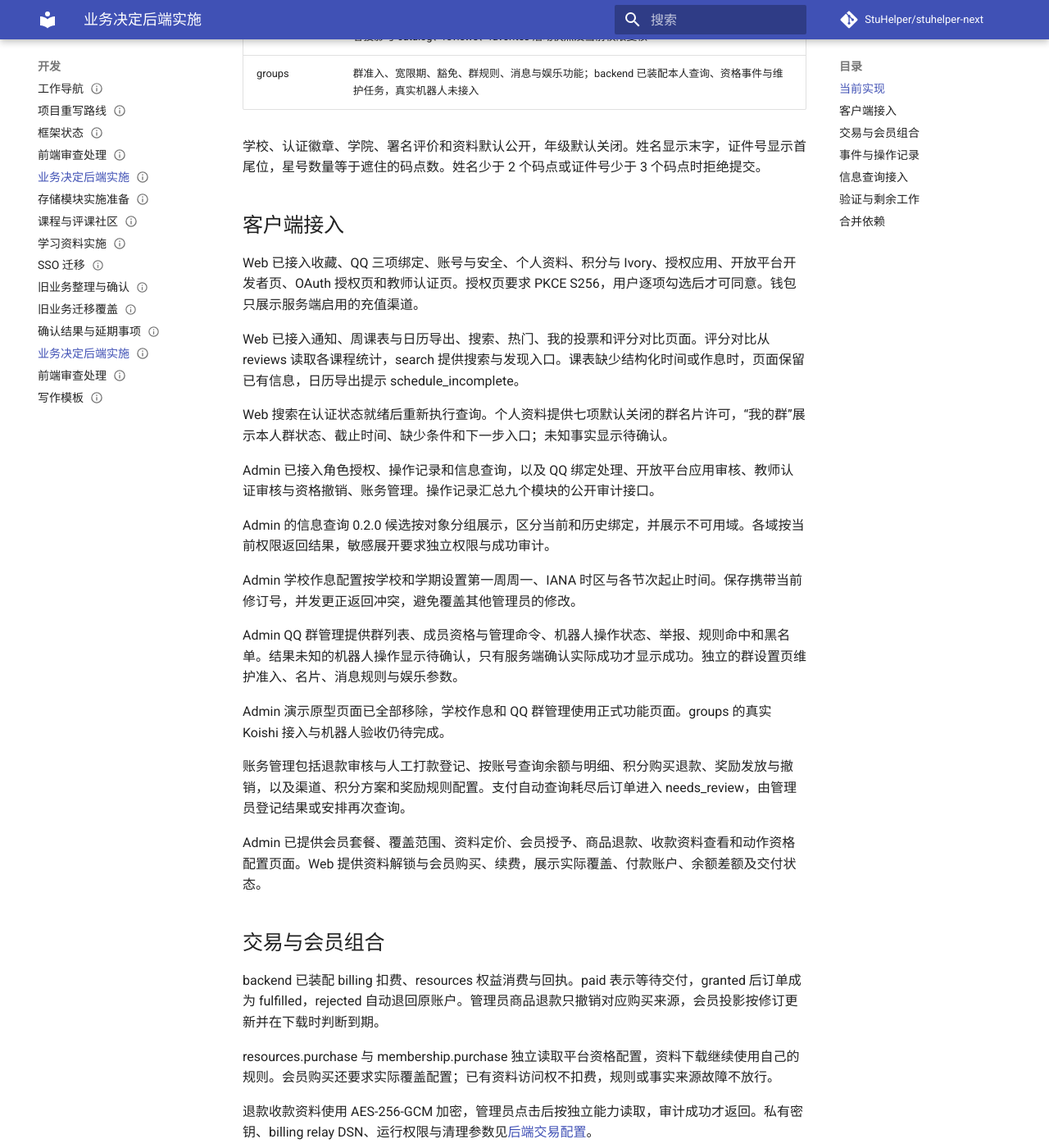
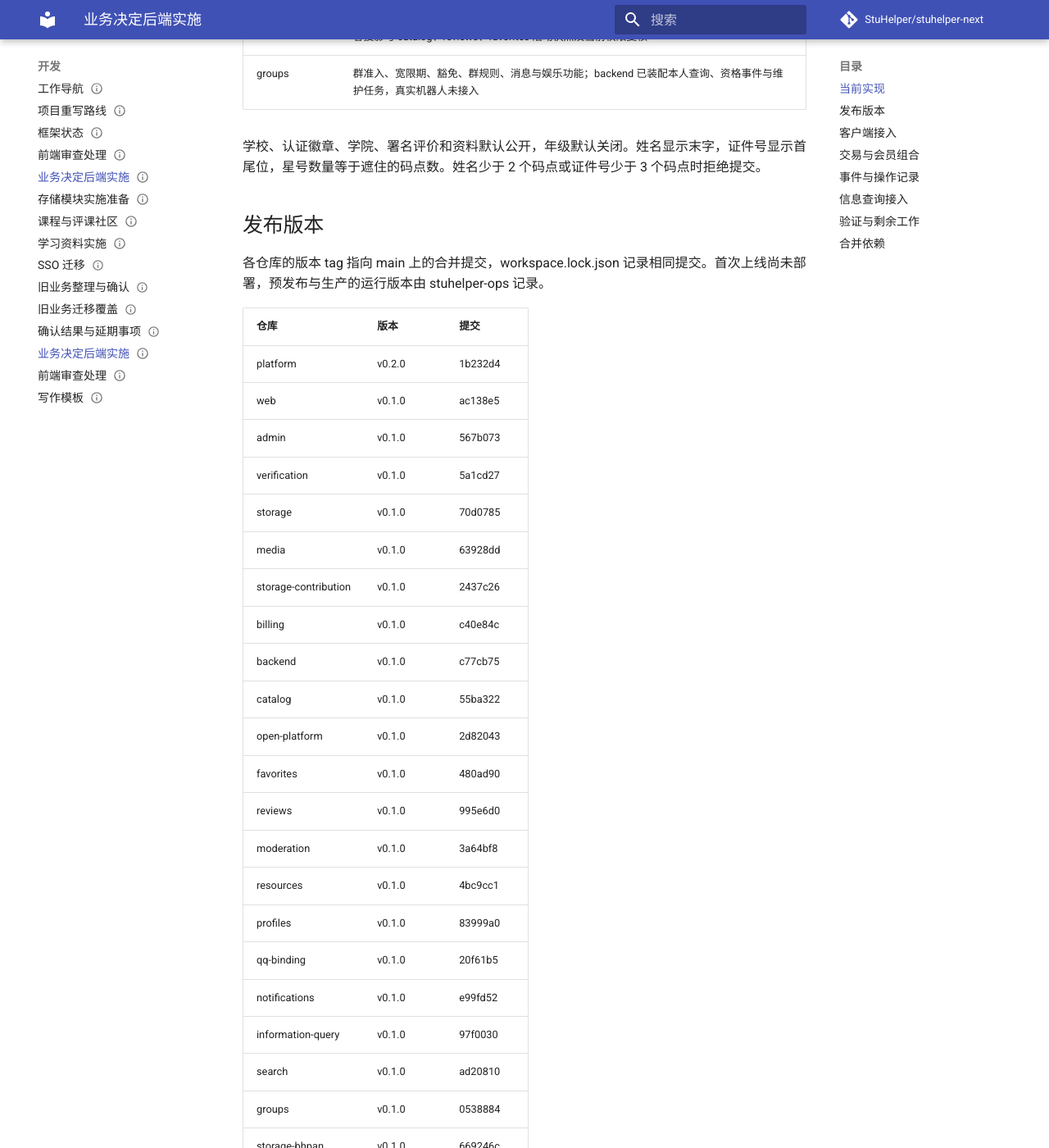
Before and after one commit to StuHelper/stuhelper-next, an MkDocs documentation site: the page built from docs/development/backend-decisions.md, in a window 1280 px wide and 1400 px high, scrolled down 1150 px. Shown: the whole window at 82% size. Built offline with MkDocs 1.6.1 and Material for MkDocs 9.7.7, drawn with Linux system fonts in a browser that asks for light colours; comment, search, counter and statistics services are not loaded; some of the changed text lies outside the part shown.

Commit message:
docs(release): 记录已发布版本并锁定发布提交

```diff
--- a/docs/development/backend-decisions.md
+++ b/docs/development/backend-decisions.md
@@ -1,14 +1,14 @@
 ---
 type: development
 status: Accepted
-updated: 2026-11-10
+updated: 2026-11-11
 ---
 
 # 后端候选实施状态
 
 ## 当前实现
 
-教师认证、内容准入、本人记录、资料访问、个人主页、注销、收藏与开放平台候选已实现、待合并。favorites 与 open-platform 为独立模块，各自拥有仓库、数据和接口。实际源码组合由 workspace.lock.json 记录，正式后端依赖由 backend/go.mod 固定。
+教师认证、内容准入、本人记录、资料访问、个人主页、注销、收藏与开放平台已实现并发布。favorites 与 open-platform 为独立模块，各自拥有仓库、数据和接口。发布提交由 workspace.lock.json 记录，正式后端依赖由 backend/go.mod 固定为下表版本。
 
 | 模块 | 当前能力 |
 | --- | --- |
@@ -29,6 +29,38 @@ updated: 2026-11-10
 | groups | 群准入、宽限期、豁免、群规则、消息与娱乐功能；backend 已装配本人查询、资格事件与维护任务，真实机器人未接入 |
 
 学校、认证徽章、学院、署名评价和资料默认公开，年级默认关闭。姓名显示末字，证件号显示首尾位，星号数量等于遮住的码点数。姓名少于 2 个码点或证件号少于 3 个码点时拒绝提交。
+
+## 发布版本
+
+各仓库的版本 tag 指向 main 上的合并提交，workspace.lock.json 记录相同提交。首次上线尚未部署，预发布与生产的运行版本由 stuhelper-ops 记录。
+
+| 仓库 | 版本 | 提交 |
+| --- | --- | --- |
+| platform | v0.2.0 | 1b232d4 |
+| web | v0.1.0 | ac138e5 |
+| admin | v0.1.0 | 567b073 |
+| verification | v0.1.0 | 5a1cd27 |
+| storage | v0.1.0 | 70d0785 |
+| media | v0.1.0 | 63928dd |
+| storage-contribution | v0.1.0 | 2437c26 |
+| billing | v0.1.0 | c40e84c |
+| backend | v0.1.0 | c77cb75 |
+| catalog | v0.1.0 | 55ba322 |
+| open-platform | v0.1.0 | 2d82043 |
+| favorites | v0.1.0 | 480ad90 |
+| reviews | v0.1.0 | 995e6d0 |
+| moderation | v0.1.0 | 3a64bf8 |
+| resources | v0.1.0 | 4bc9cc1 |
+| profiles | v0.1.0 | 83999a0 |
+| qq-binding | v0.1.0 | 20f61b5 |
+| notifications | v0.1.0 | e99fd52 |
+| information-query | v0.1.0 | 97f0030 |
+| search | v0.1.0 | ad20810 |
+| groups | v0.1.0 | 0538884 |
+| storage-bhpan | v0.1.0 | 669246c |
+| campus-adapters | v0.1.0 | 015ed5f |
+| ops | v0.1.1 | 20c5365 |
+| tooling | v0.1.4 | c93e2f0 |
 
 ## 客户端接入
 
@@ -82,11 +114,11 @@ verification、profiles、reviews、resources、groups、billing 已装配公开
 
 ## 验证与剩余工作
 
-实际候选提交由 workspace.lock.json 固定，模块场景与测试函数登记在 architecture/modules.yaml。提供方的数据库验证使用隔离 PostgreSQL 与模块运行身份，正式 backend 依赖由 go.mod 固定。源码检查、客户端接入和真实环境验收分别记录。
+发布提交由 workspace.lock.json 记录，模块场景与测试函数登记在 architecture/modules.yaml。提供方的数据库验证使用隔离 PostgreSQL 与模块运行身份，正式 backend 依赖由 go.mod 固定。源码检查、客户端接入和真实环境验收分别记录。
 
 groups、search 与 notifications 已登记模块场景。search 使用 DS-01、DS-04 至 DS-07，groups 按 0.4.0 的 module.yaml 登记本人查询、管理接口与事件测试。
 
-下表与 [backend 当前缺口表](https://github.com/StuHelper/stuhelper-backend/blob/2f29f35b85c081765245335936af7f4e602bfe28/README.md#事件-relay-与新查询模块) 对应。
+下表与 [backend 当前缺口表](https://github.com/StuHelper/stuhelper-backend/blob/v0.1.0/README.md#事件-relay-与新查询模块) 对应。
 
 | 当前缺口 | 影响与剩余工作 |
 | --- | --- |
@@ -102,7 +134,7 @@ groups、search 与 notifications 已登记模块场景。search 使用 DS-01、
 
 ## 合并依赖
 
-先合入提供方，再将 backend 固定到可拉取的合并提交并验证正式组合。Web/Admin 完成契约与行为接入后验证公共应用组合。所有候选为草稿，合并、发行与部署另行授权。
+提供方先发布，backend 再把依赖固定为提供方版本并验证正式组合。Web 与 Admin 的契约来源记录提供方版本对应的提交。各仓库已合入 main 并创建版本 tag，部署另行授权。
 
 充值返回公开支付指引，只有提供方查询或验签回调确认成功才入账。取消先核实付款状态并关闭未付款支付单。开发环境提供模拟付款与失败入口，生产配置拒绝启用。
 
```
Also changed, not shown: docs/development/business-decisions.md (+2 -2 lines), docs/development/resources.md (+3 -3 lines), docs/development/storage-module.md (+2 -4 lines), workspace.lock.json (+21 -21 lines).
